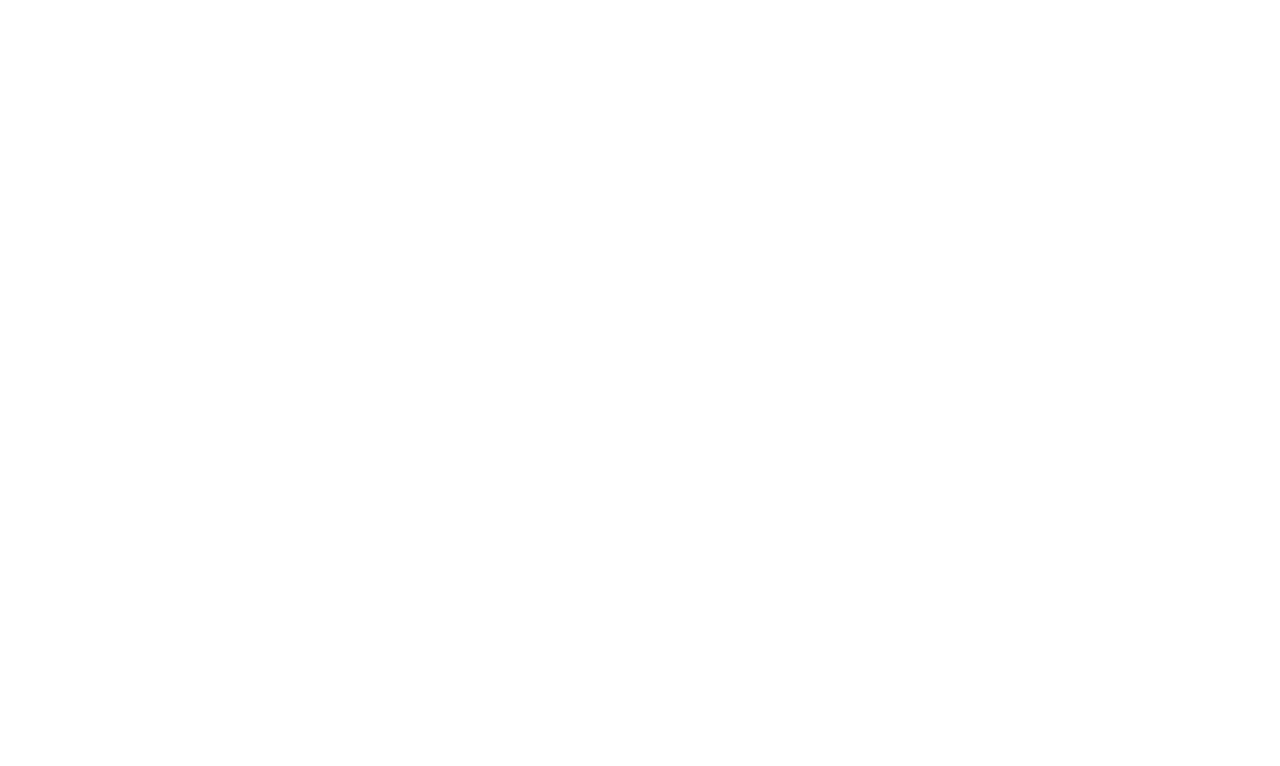
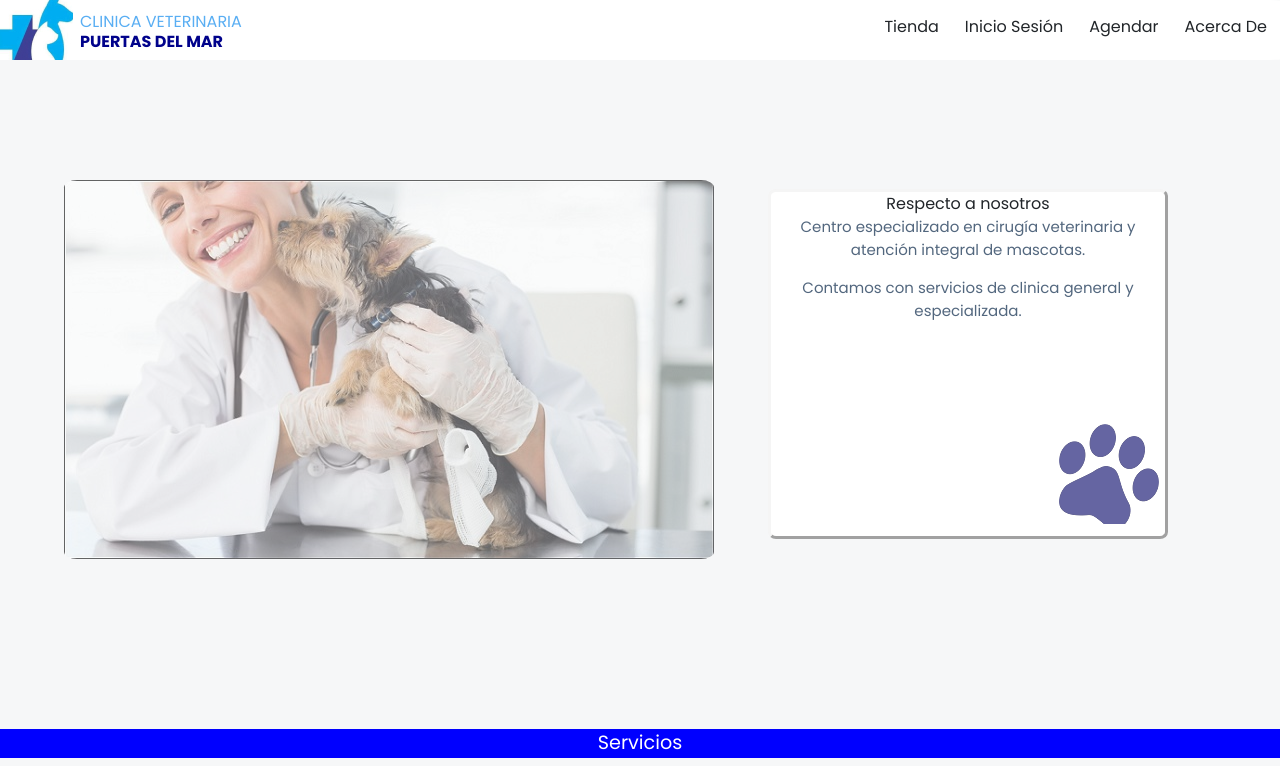
Before and after one commit to barbar4bm/frontend-c19-pets, a React (Create React App) app in the folder frontend/: page / in a window 1280 px wide. Shown: the top 766 px of the page. Built offline with nearby package versions, Linux system fonts and the light colour scheme.

Commit message:
Update App.js

```diff
--- a/frontend/src/App.js
+++ b/frontend/src/App.js
@@ -1,15 +1,15 @@
 
-//import { BrowserRouter, Routes, Route } from "react-router-dom";
+import { BrowserRouter, Routes, Route } from "react-router-dom";
 
-//import { PantallaSesion } from "./pages/InicioSesion/PantallaSesion.js";
-//import { PantallaInicio } from "./pages/Pantalla/PantallaInicio.js";
-//import {ComercePage} from "./pages/commerce/pages/ComercePage"
-//import { AboutUs } from "./pages/aboutUs/index.jsx";
-import {UsuarioInterfaz} from './pages/UsuarioInterfaz/UsuarioInterfaz';
+import { PantallaSesion } from "./pages/InicioSesion/PantallaSesion.js";
+import { PantallaInicio } from "./pages/Pantalla/PantallaInicio.js";
+import {ComercePage} from "./pages/commerce/pages/ComercePage"
+import { AboutUs } from "./pages/aboutUs/index.jsx";
+//import {UsuarioInterfaz} from './pages/UsuarioInterfaz/UsuarioInterfaz';
 function App() {
   return (
     <div>
-     {/*<BrowserRouter>
+     {<BrowserRouter>
 
         <Routes>
           <Route path="/" element={<PantallaInicio />} />
@@ -18,8 +18,8 @@
           <Route path="/about-us" element={<AboutUs />} />
         </Routes>
       </BrowserRouter>
-  */}
-      {<UsuarioInterfaz/>}
+  }
+      {/*<UsuarioInterfaz/>*/}
 
     </div>
   );
```
